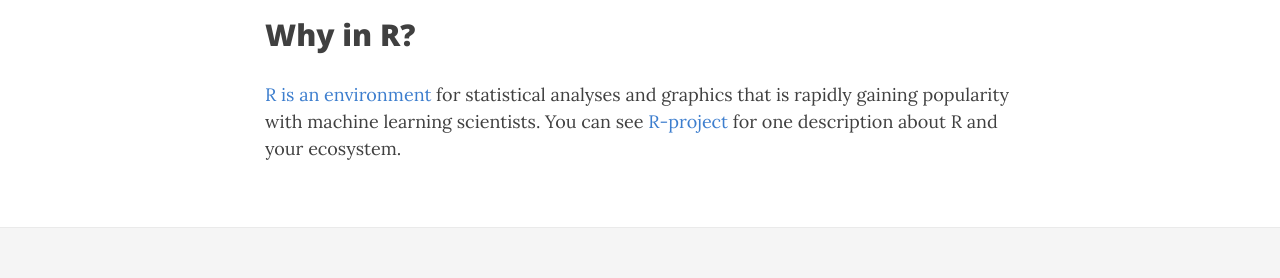
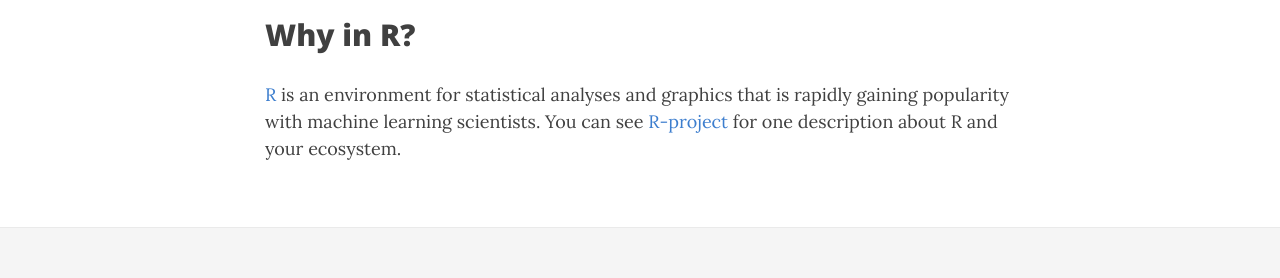
Before and after one commit to economistgame/OptimClassifier, a Jekyll site: the page built from index.md, in a window 1280 px wide and 1385 px high. Shown: the part 924-1202 px from the top of the window. Built offline with Jekyll 4.4.1, drawn with Linux system fonts in a browser that asks for light colours; nearby versions of some CDN libraries.

```diff
--- a/index.md
+++ b/index.md
@@ -14,4 +14,4 @@ Patterns searching and binary classification in economic and financial data is a
 <p class="index-method"><button class="index-button SVM-button">SVM</button> Support Vector Machines (SVM) </p>
 
 ## Why in R?
-[R is an environment](https://www.r-project.org/) for statistical analyses and graphics that is rapidly gaining popularity with machine learning scientists. You can see [R-project](https://www.r-project.org/about.html) for one description about R and your ecosystem.
+[R](https://www.r-project.org/)  is an environment for statistical analyses and graphics that is rapidly gaining popularity with machine learning scientists. You can see [R-project](https://www.r-project.org/about.html) for one description about R and your ecosystem.
```
